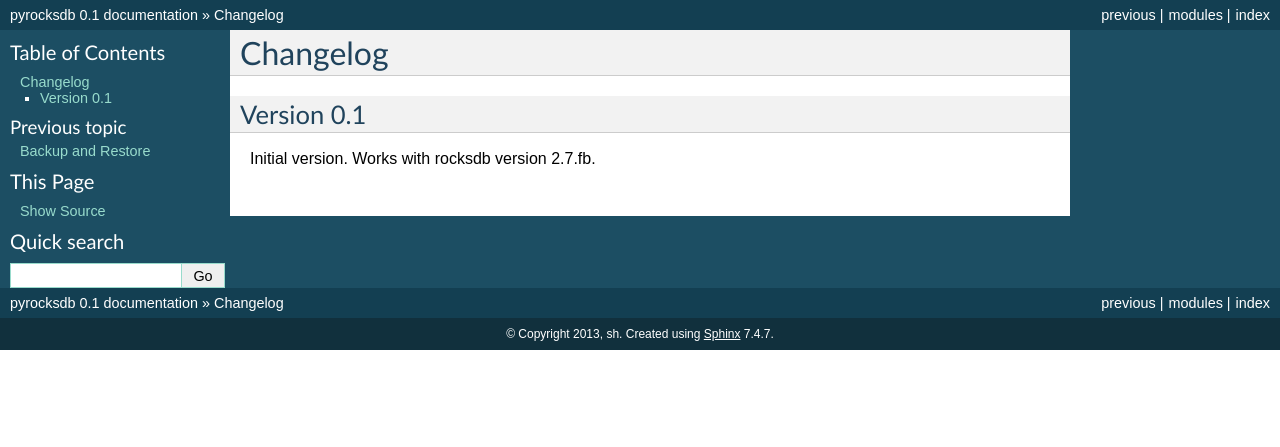
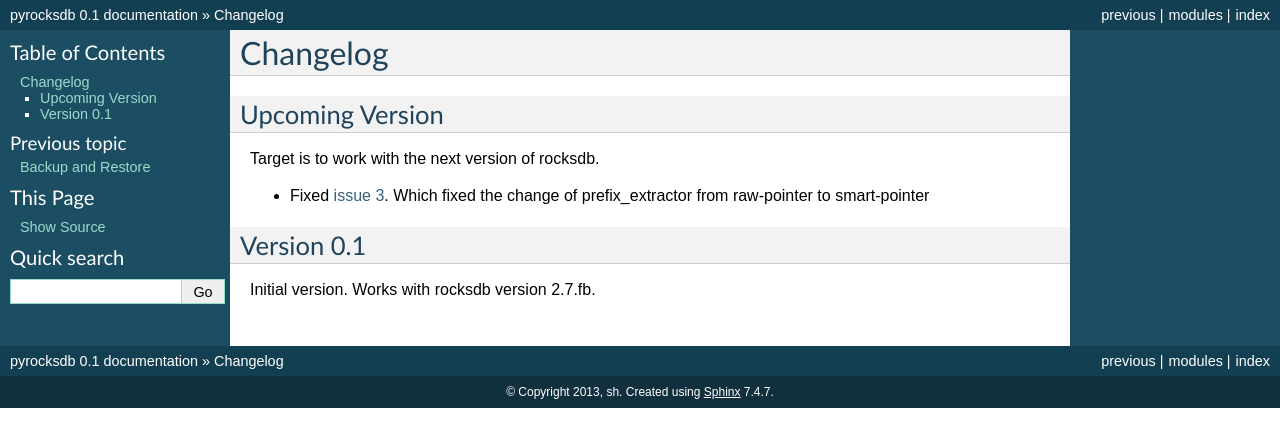
Before and after one commit to stephan-hof/pyrocksdb, a Sphinx documentation site: the page built from docs/changelog.rst, in a window 1280 px wide. Shown: the top 447 px of the page. Built offline with Sphinx 7.4.7, drawn with Linux system fonts in a browser that asks for light colours.

Commit message:
Change prefix_extractor to smart-pointer instead of raw

```diff
--- a/docs/changelog.rst
+++ b/docs/changelog.rst
@@ -1,5 +1,13 @@
 Changelog
 *********
+
+Upcoming Version
+----------------
+
+Target is to work with the next version of rocksdb.
+
+* Fixed `issue 3 <https://github.com/stephan-hof/pyrocksdb/pull/3>`_.
+  Which fixed the change of prefix_extractor from raw-pointer to smart-pointer
 
 Version 0.1
 -----------
--- a/docs/installation.rst
+++ b/docs/installation.rst
@@ -13,8 +13,6 @@
     $ apt-get install libsnappy-dev zlib1g-dev libbz2-dev libgflags-dev
     $ git clone https://github.com/facebook/rocksdb.git
     $ cd rocksdb
-    $ # It is tested with this version
-    $ git checkout 2.7.fb
     $ make librocksdb.so
 
 If you do not want to call ``make install`` export the following enviroment
@@ -34,4 +32,4 @@
     $ cd pyrocks_test
     $ . bin/active
     $ pip install "Cython>=0.20"
-    $ pip install git+git://github.com/stephan-hof/pyrocksdb.git@v0.1
+    $ pip install git+git://github.com/stephan-hof/pyrocksdb.git
```
Also changed, not shown: 2 other files.
